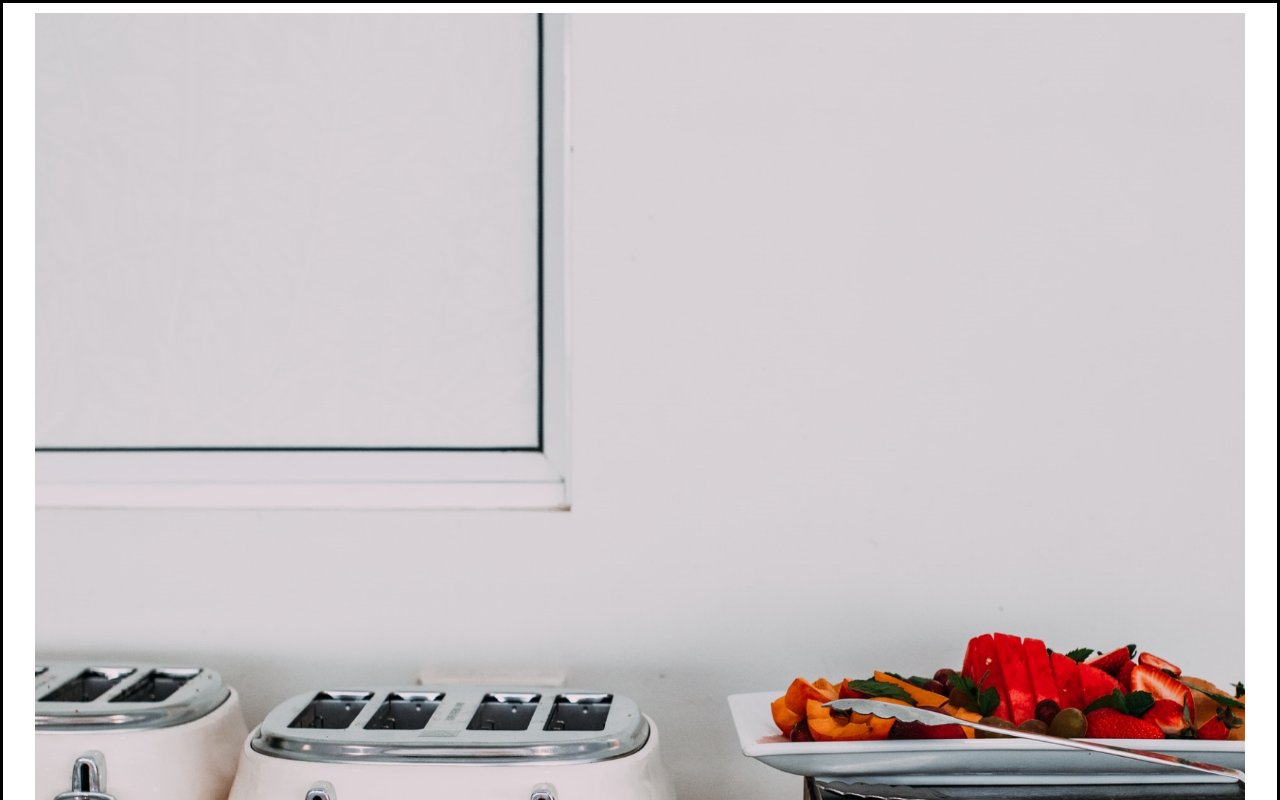
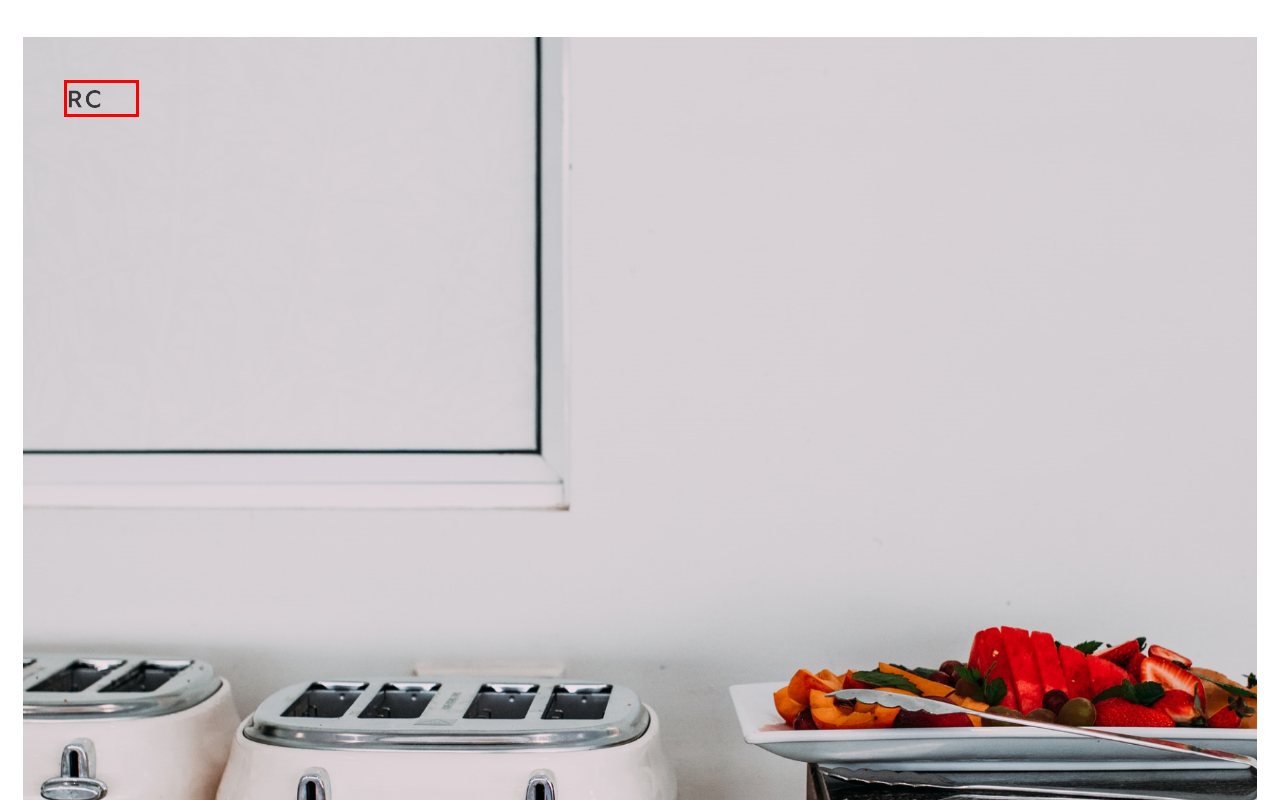
Before and after one commit to Dandara-Aryadne/pair-programming, a React (Create React App) app: page / in a window 1280 px wide. Shown: the top 800 px of the page. Built offline with nearby package versions, Linux system fonts and the light colour scheme.

Commit message:
consertei a imagem, incrementando a NAV

```diff
--- a/public/index.html
+++ b/public/index.html
@@ -24,6 +24,9 @@
       work correctly both with client-side routing and a non-root public URL.
       Learn how to configure a non-root public URL by running `npm run build`.
     -->
+    <link rel="preconnect" href="https://fonts.googleapis.com">
+<link rel="preconnect" href="https://fonts.gstatic.com" crossorigin>
+<link href="https://fonts.googleapis.com/css2?family=M+PLUS+Rounded+1c:wght@300&display=swap" rel="stylesheet">
     <title>React App</title>
   </head>
   <body>
--- a/src/components/Header.js
+++ b/src/components/Header.js
@@ -2,6 +2,7 @@ import React from "react";
 import styled from "styled-components"
 import { createGlobalStyle } from "styled-components";
 import BackImg from "../img/headerOne.png"
+import Logo from "../img/logo.png"
 
 const GlobalStyle = createGlobalStyle`
  *{
@@ -12,15 +13,42 @@ const GlobalStyle = createGlobalStyle`
 `
 const Header = styled.header`
   display:flex;
+  position: relative;
   justify-content:center;
   align-items:center;
-  border:solid;
   width:100%;
   height:125vh;
 `
 const Img = styled.img`
- width: 95%;
- height:98%
+display:flex;
+position:absolute;
+ width: 96.4%;
+ height:92.6%;
+`
+
+const Image = styled.img`
+  display:flex;
+  width:50%;
+  height:40%;
+
+`
+
+const Div = styled.div`
+  border:solid red;
+  justify-content:center
+  align-items:center;
+  position:absolute;
+  left:5%;
+  top:10vh;
+
+`
+const Nav = styled.nav`
+ display:flex;
+ justify-content:center;
+ align-items:center;
+ width:50%;
+ height:30vh;
+ font-family: 'M PLUS Rounded 1c', sans-serif;
 `
 
 
@@ -29,11 +57,17 @@ export default function App(){
     <Header>
         <GlobalStyle/>
         <Img src={BackImg}/>
-        <div>
+        <Div>
+        <Image src={Logo}/>
+        </Div>
+        <Nav>
             <ul>
-
+              <li>About</li>
+              <li>Recipes</li>
+              <li>Subscribe</li>
             </ul>
-        </div>
+        </Nav>
+        <h1>RECIPES</h1>
     </Header>
   )
 }
```
Also changed, not shown: src/components/Footer.js (+4 -4 lines), src/img/logo.png (added).
